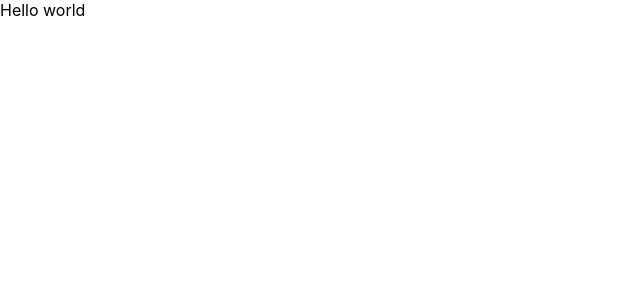
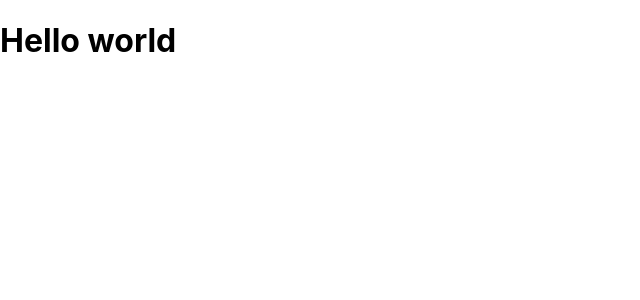
Before and after one commit to Jean198/frontend, a JavaScript app: page / in a window 1280 px wide. Shown: the top 300 px of the page, without its empty margins (0-640 px from the left). Built offline with nearby package versions, Linux system fonts and the light colour scheme; the HTML template or start-up script is replaced by a standard one.

Commit message:
Initial commit, renamed the repo

```diff
--- a/src/App.js
+++ b/src/App.js
@@ -1,5 +1,9 @@
 function App() {
-  return <div className='App'>Hello world</div>;
+  return (
+    <div className='App'>
+      <h1>Hello world</h1>
+    </div>
+  );
 }
 
 export default App;
```
